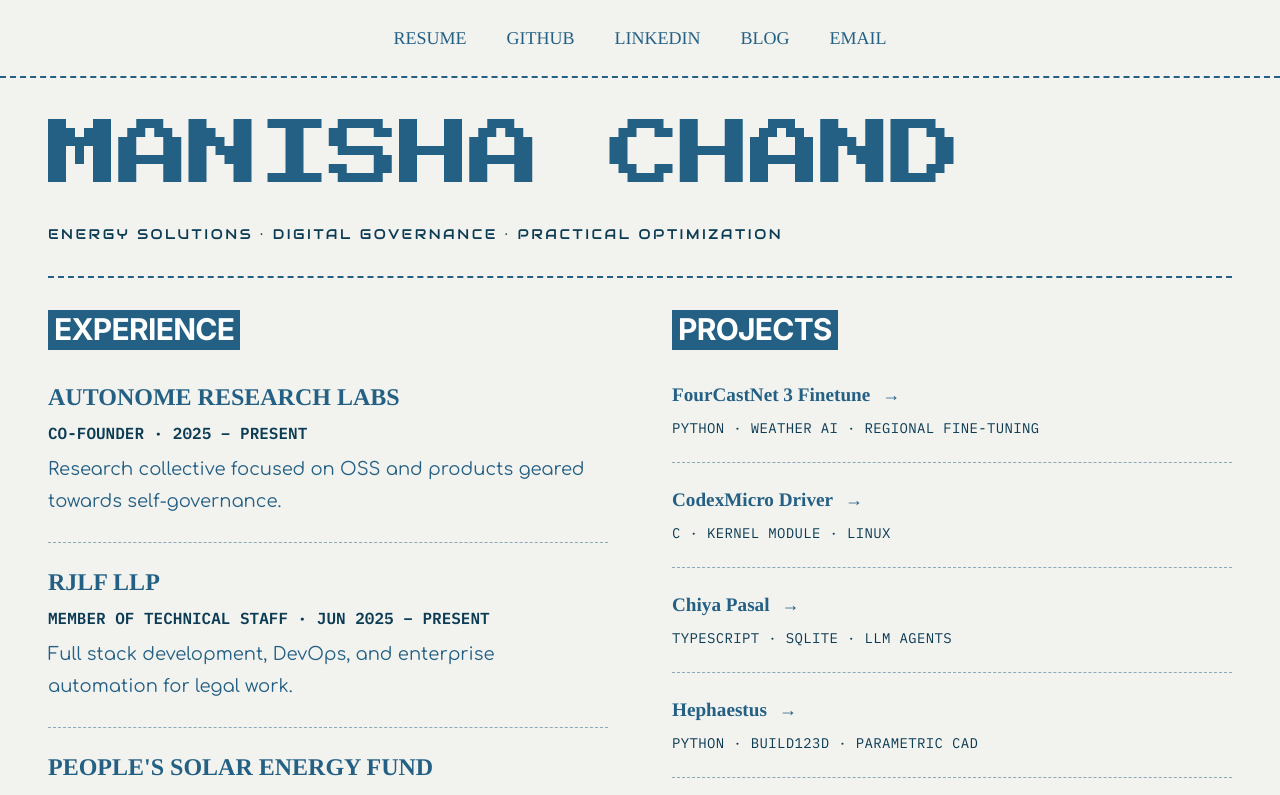
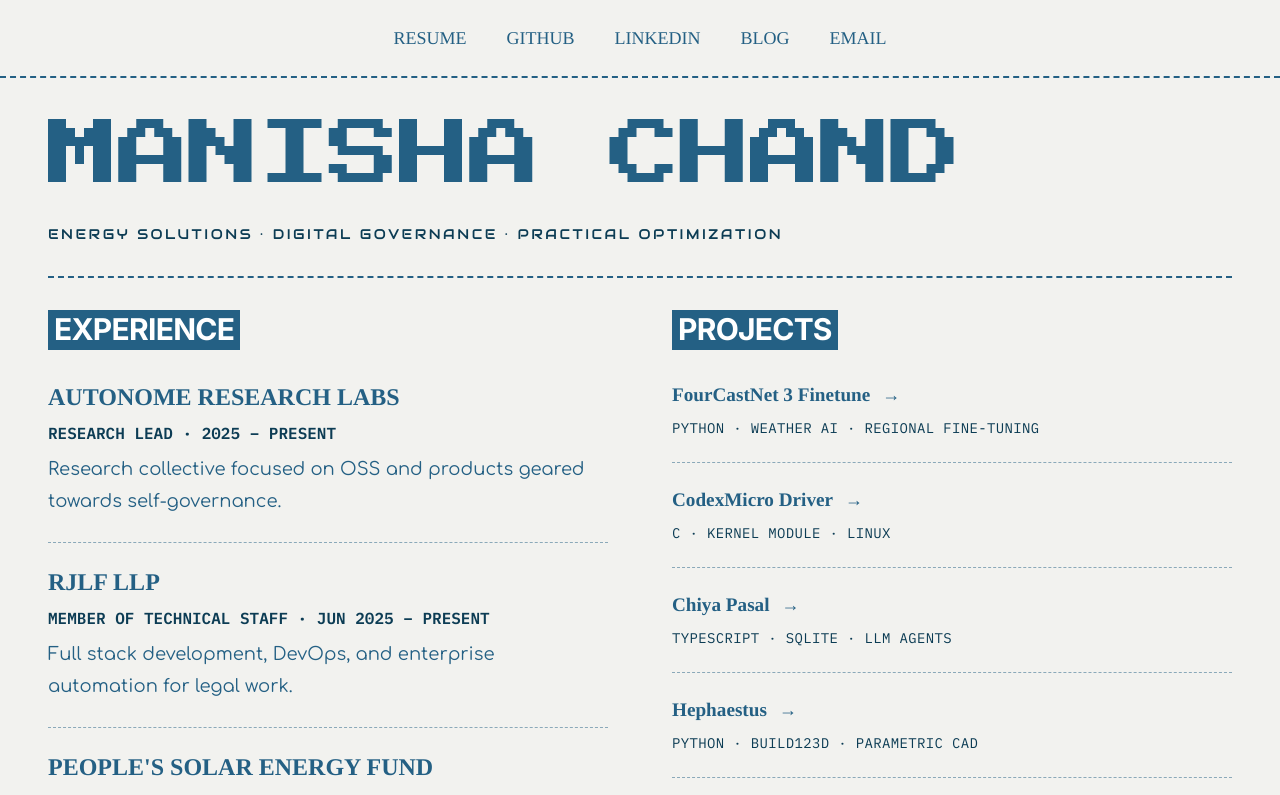
Before and after one commit to build4me2/Portfolio-Manisha, a React (Vite) app: page / in a window 1280 px wide. Shown: the top 795 px of the page. Built offline with nearby package versions, Linux system fonts and the light colour scheme.

Commit message:
Update Autonome Research role to Research Lead

```diff
--- a/src/data/portfolio.ts
+++ b/src/data/portfolio.ts
@@ -12,7 +12,7 @@ export const experience = [
   {
     organization: 'AUTONOME RESEARCH LABS',
     href: 'https://autonomeresearch.com/',
-    role: 'Co-Founder',
+    role: 'Research Lead',
     period: '2025 – PRESENT',
     description:
       'Research collective focused on OSS and products geared towards self-governance.',
```
